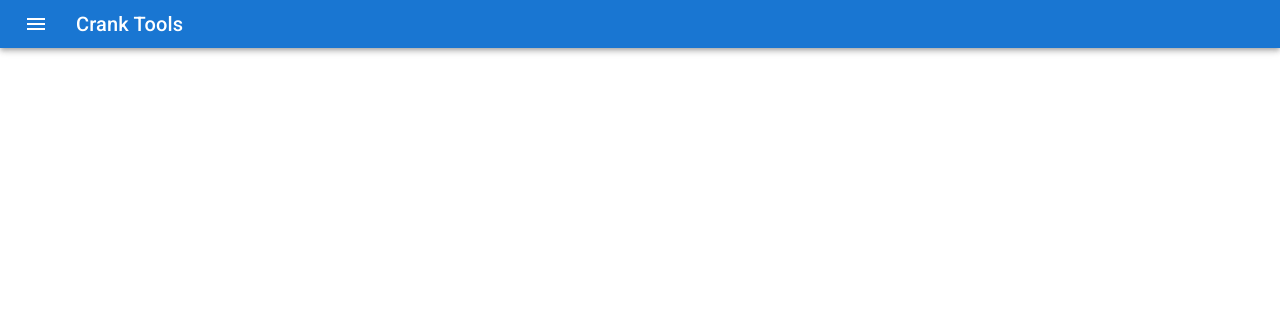
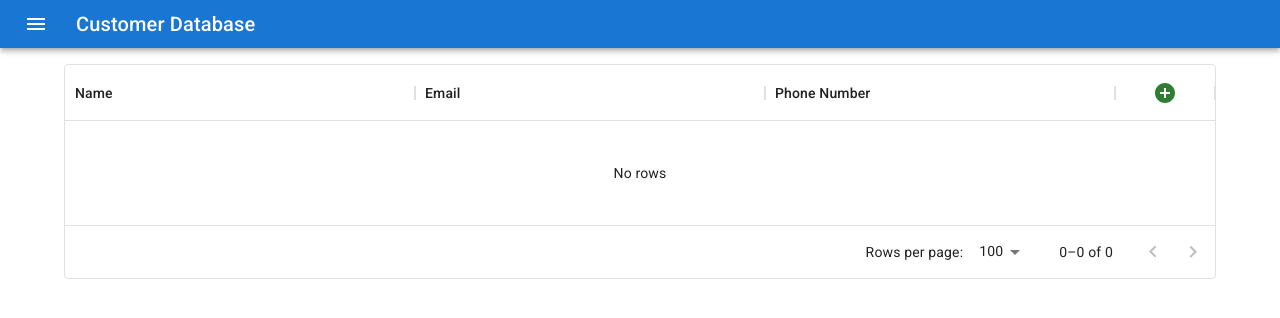
Before and after one commit to okkema/crank-tools, a React (Vite) app: page /customer in a window 1280 px wide. Before the commit this address had no page. Shown: the top 318 px of the page. Built offline with nearby package versions, Linux system fonts and the light colour scheme.

Commit message:
add customer database

```diff
--- a/package.json
+++ b/package.json
@@ -31,12 +31,16 @@
     "@fontsource/roboto": "^4.5.2",
     "@mui/icons-material": "^5.3.1",
     "@mui/material": "^5.4.0",
+    "@mui/x-data-grid": "^5.5.1",
+    "dexie": "^3.2.0",
+    "dexie-react-hooks": "^1.1.1",
     "formik": "^2.2.9",
     "react": "^17.0.2",
     "react-dom": "^17.0.2",
     "react-markdown": "^8.0.0",
     "react-router-dom": "^6.2.1",
     "remark-gfm": "^3.0.1",
+    "uuid": "^8.3.2",
     "vite-plugin-markdown": "^2.0.2",
     "vite-plugin-virtual-plain-text": "^1.1.0"
   },
@@ -48,6 +52,7 @@
     "@types/jest": "^27.4.0",
     "@types/react": "^17.0.33",
     "@types/react-dom": "^17.0.10",
+    "@types/uuid": "^8.3.4",
     "@typescript-eslint/eslint-plugin": "^5.10.2",
     "@vitejs/plugin-react": "^1.0.7",
     "eslint": "^8.8.0",
--- /dev/null
+++ b/src/customer/CustomerDatabase.tsx
@@ -0,0 +1,123 @@
+import { Box, Container, IconButton } from "@mui/material"
+import { DataGrid, GridColDef } from "@mui/x-data-grid"
+import { useFormik } from "formik"
+import { useEffect, useState } from "react"
+import CustomerModal from "./CustomerModal"
+import { v4 as uuid } from "uuid"
+import database from "../database"
+import { AddCircle, Delete, Edit } from "@mui/icons-material"
+
+export type Customer = {
+  id: string
+  name: string
+  email: string
+  phone: string
+}
+
+const DEFAULT: Customer = {
+  id: "",
+  name: "",
+  email: "",
+  phone: "",
+}
+
+const CustomerDatabase = (): JSX.Element => {
+  // rows
+  const [rows, setRows] = useState<Customer[]>([])
+  const fetchRows = async () => {
+    const customers = await database.customers.toArray()
+    setRows(customers)
+  }
+  useEffect(() => {
+    fetchRows()
+  }, [])
+
+  // dialog
+  const [open, setOpen] = useState(false)
+  const { values, handleChange, setValues, handleSubmit } = useFormik<Customer>(
+    {
+      initialValues: DEFAULT,
+      onSubmit: async (customer) => {
+        if (!customer.id) customer.id = uuid()
+        await database.customers.put(customer, customer.id)
+        setOpen(false)
+      },
+    },
+  )
+
+  // handlers
+  const handleAdd = () => {
+    setValues(DEFAULT)
+    setOpen(true)
+  }
+  const handleDelete = async (customer: Customer) => {
+    await database.customers.delete(customer.id)
+    fetchRows()
+  }
+  const handleEdit = (customer: Customer) => {
+    setValues(customer)
+    setOpen(true)
+  }
+  const handleClose = () => {
+    setOpen(false)
+  }
+
+  // columns
+  const columns: GridColDef[] = [
+    {
+      field: "name",
+      headerName: "Name",
+      flex: 1,
+    },
+    {
+      field: "email",
+      headerName: "Email",
+      flex: 1,
+    },
+    {
+      field: "phone",
+      headerName: "Phone Number",
+      flex: 1,
+    },
+    {
+      field: "action",
+      renderHeader: () => (
+        <IconButton onClick={handleAdd} color="success">
+          <AddCircle />
+        </IconButton>
+      ),
+      renderCell: ({ row }) => (
+        <>
+          <IconButton onClick={() => handleDelete(row)} color="error">
+            <Delete />
+          </IconButton>
+          <IconButton onClick={() => handleEdit(row)} color="primary">
+            <Edit />
+          </IconButton>
+          ,
+        </>
+      ),
+      disableColumnMenu: true,
+      sortable: false,
+      align: "center",
+      headerAlign: "center",
+    },
+  ]
+
+  return (
+    <Container>
+      <Box paddingTop={2}>
+        <DataGrid rows={rows} columns={columns} autoHeight />
+      </Box>
+      <CustomerModal
+        open={open}
+        customer={values}
+        onClose={handleClose}
+        onChange={handleChange}
+        onSubmit={handleSubmit}
+      />
+    </Container>
+  )
+}
+
+export default CustomerDatabase
--- /dev/null
+++ b/src/customer/CustomerModal.tsx
@@ -0,0 +1,63 @@
+import {
+  Button,
+  Dialog,
+  DialogActions,
+  DialogContent,
+  DialogTitle,
+  Stack,
+  TextField,
+} from "@mui/material"
+import { ChangeEventHandler } from "react"
+import { Customer } from "./CustomerDatabase"
+
+export type CustomerModalProps = {
+  open: boolean
+  customer: Customer
+  onClose: () => void
+  onChange: ChangeEventHandler
+  onSubmit: () => void
+}
+
+const CustomerModal = ({
+  open,
+  customer: { name, email, phone },
+  onClose,
+  onChange,
+  onSubmit,
+}: CustomerModalProps) => {
+  return (
+    <Dialog open={open} onClose={onClose}>
+      <DialogTitle>Add Customer</DialogTitle>
+      <DialogContent>
+        <Stack paddingTop={1} spacing={2}>
+          <TextField
+            value={name}
+            label="Name"
+            onChange={onChange}
+            name="name"
+          />
+          <TextField
+            value={email}
+            label="Email"
+            onChange={onChange}
+            name="email"
+          />
+          <TextField
+            value={phone}
+            label="Phone Number"
+            onChange={onChange}
+            name="phone"
+          />
+        </Stack>
+      </DialogContent>
+      <DialogActions>
+        <Button onClick={onClose}>Cancel</Button>
+        <Button variant="contained" onClick={onSubmit}>
+          Save
+        </Button>
+      </DialogActions>
+    </Dialog>
+  )
+}
+
+export default CustomerModal
--- /dev/null
+++ b/src/database.ts
@@ -0,0 +1,15 @@
+import Dexie, { Table } from "dexie"
+import type { Customer } from "./customer/CustomerDatabase"
+
+class Database extends Dexie {
+  customers!: Table<Customer>
+}
+
+const database = new Database("crank-tools")
+
+// v1
+database.version(1).stores({
+  customers: "++id, name, email, phone",
+})
+
+export default database
--- a/src/routes.tsx
+++ b/src/routes.tsx
@@ -1,7 +1,8 @@
-import { PedalBike, QuestionMark } from "@mui/icons-material"
+import { PedalBike, QuestionMark, Storage } from "@mui/icons-material"
 import type { Route } from "./App"
 import About from "./about/About"
 import TransmissionAnalysis from "./transmission/TransmissionAnalysis"
+import CustomerDatabase from "./customer/CustomerDatabase"
 
 const routes: Route[] = [
   {
@@ -9,6 +10,12 @@ const routes: Route[] = [
     path: "/transmission",
     element: <TransmissionAnalysis />,
     icon: <PedalBike />,
+  },
+  {
+    title: "Customer Database",
+    path: "/customer",
+    element: <CustomerDatabase />,
+    icon: <Storage />,
   },
   {
     title: "About",
--- a/tsconfig.json
+++ b/tsconfig.json
@@ -4,7 +4,7 @@
     "useDefineForClassFields": true,
     "lib": ["DOM", "DOM.Iterable", "ESNext"],
     "allowJs": false,
-    "skipLibCheck": false,
+    "skipLibCheck": true,
     "esModuleInterop": false,
     "allowSyntheticDefaultImports": true,
     "strict": true,
```
Also changed, not shown: 2 other files (tests, documents, lock files or other folders).
